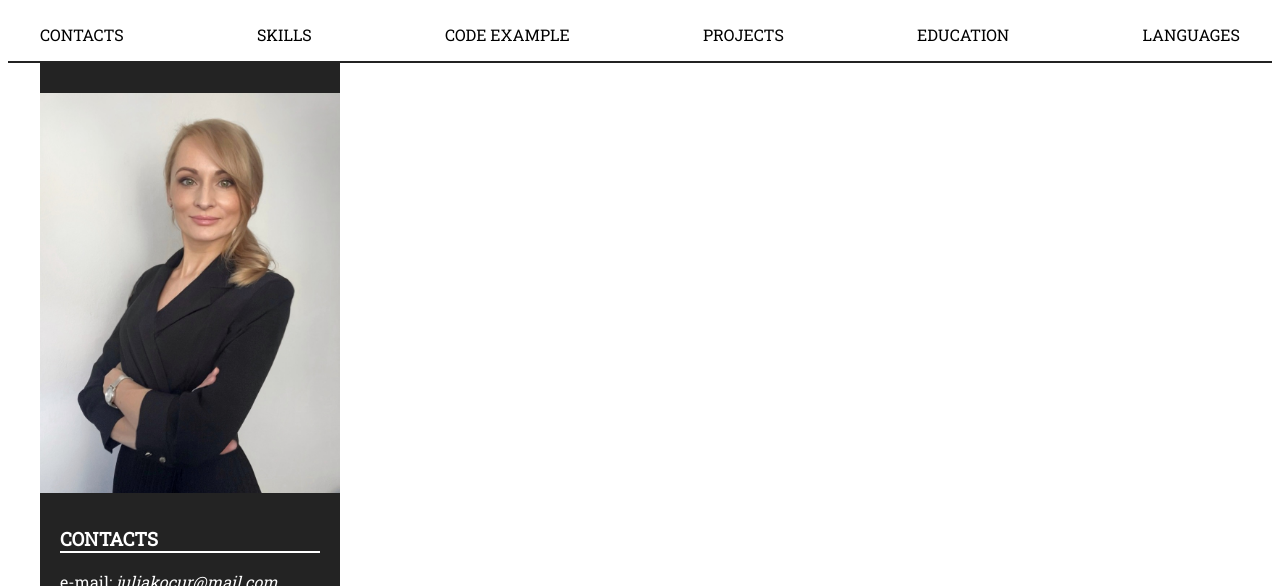
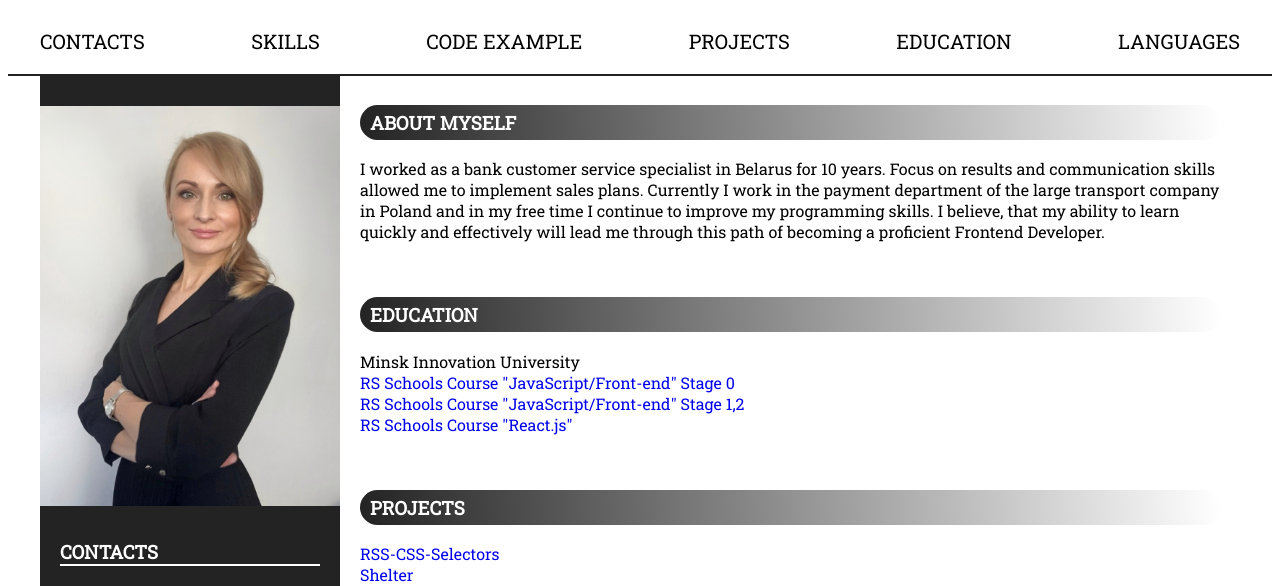
Before and after one commit to juliakocur/cv, a plain HTML site: page index.html in a window 1280 px wide. Shown: the top 586 px of the page. Drawn offline with Linux system fonts and the light colour scheme.

Commit message:
feat: add information about myself

```diff
--- a/index.html
+++ b/index.html
@@ -61,7 +61,44 @@
                     </ul>
                 </section>
             </section>
-            <section class="right-side"></section>
+            <section class="right-side">
+                <section class="section" id="about-myself">
+                    <h3 class="right-header">ABOUT MYSELF</h3>
+                    <p class="about-myself-text">I worked as a bank customer service specialist in Belarus for 10 years. Focus on results and communication skills allowed me to implement sales plans. Сurrently I work in the payment department of the large transport company in Poland and in my free time I continue to improve my programming skills. I believe, that my ability to learn quickly and effectively will lead me through this path of becoming a proficient Frontend Developer.</p>
+                </section>
+                <section class="section" id="education">
+                    <h3 class="right-header">EDUCATION</h3>
+                    <ul class="education-list">
+                        <li>Minsk Innovation University</li>
+                        <li><a href="https://app.rs.school/certificate/wr68budb">RS Schools Course "JavaScript/Front-end" Stage 0</a></li>
+                        <li><a href="https://app.rs.school/certificate/etfsm9ka">RS Schools Course "JavaScript/Front-end" Stage 1,2</a></li>
+                        <li><a href="https://app.rs.school/certificate/enbqplce">RS Schools Course "React.js"</a></li>
+                    </ul>
+                </section>
+                <section class="section" id="projects">
+                    <h3 class="right-header">PROJECTS</h3>
+                    <ul class="projects-list">
+                        <li><a href="https://juliakocur-rss-css-selectors.netlify.app/">RSS-CSS-Selectors</a></li>
+                        <li><a href="https://rolling-scopes-school.github.io/juliakocur-JSFE2023Q1/shelter/main/main.html">Shelter</a></li>
+                        <li><a href="https://react-redux-juliakocur.netlify.app/">React</a></li>
+                    </ul>
+                </section>
+                <section class="section" id="code_example">
+                    <h3 class="right-header">CODE EXAMPLE</h2>
+                    <p><code>
+                        function getCount(str) {<br>
+                            &nbsp;&nbsp;let vowels = ['a', 'e', 'i', 'o', 'u'];<br>
+                            &nbsp;&nbsp;let count = 0;<br>
+                            &nbsp;&nbsp;for (let i=0; i <= str.length; i++) {<br>
+                                &nbsp;&nbsp;&nbsp;&nbsp;if (vowels.includes(str[i])) {<br>
+                                    &nbsp;&nbsp;&nbsp;&nbsp;&nbsp;&nbsp;count++;<br>
+                                    &nbsp;&nbsp;&nbsp;&nbsp;}<br>
+                                    &nbsp;&nbsp;}<br>
+                                    &nbsp;&nbsp;return count;<br>
+                        }
+                    </code></p>
+                </section>
+            </section>
         </div>
     </main>
     <footer></footer>
--- a/style.css
+++ b/style.css
@@ -37,7 +37,9 @@ main {
 
 .nav-list,
 .skills,
-.langages-list {
+.langages-list,
+.projects-list,
+.education-list {
     padding: 0;
 }
 
@@ -46,6 +48,7 @@ main {
     justify-content: space-between;
     align-items: center;
     gap: 20px;
+    font-size: 20px;
 }
 
 .nav-list a {
@@ -89,3 +92,10 @@ main {
 .left-header {
     border-bottom: 2px white solid;
 }
+
+.right-header {
+    background: linear-gradient(85deg, #232323, white);
+    padding: 5px 10px;
+    color: white;
+    border-radius: 50px;
+}
```
